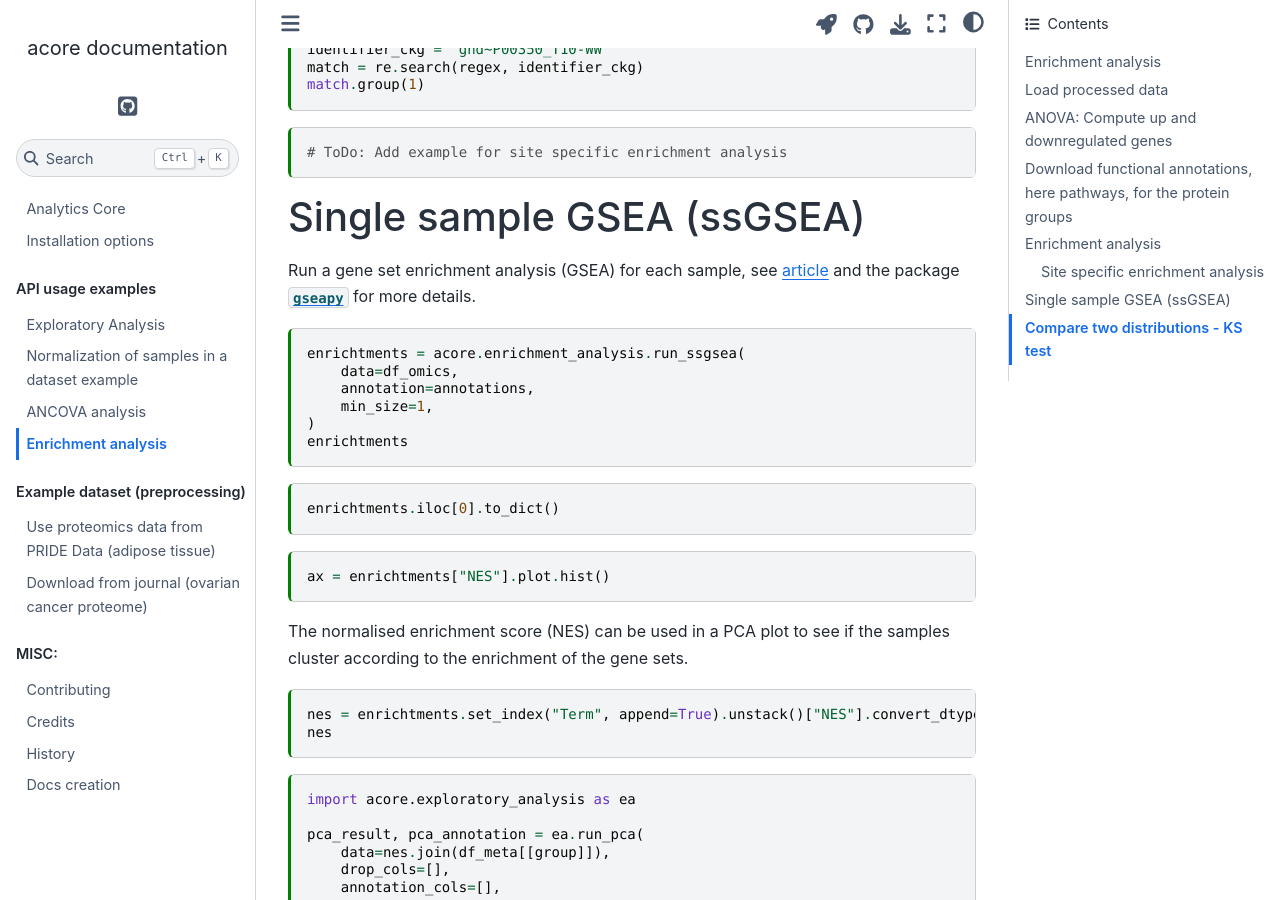
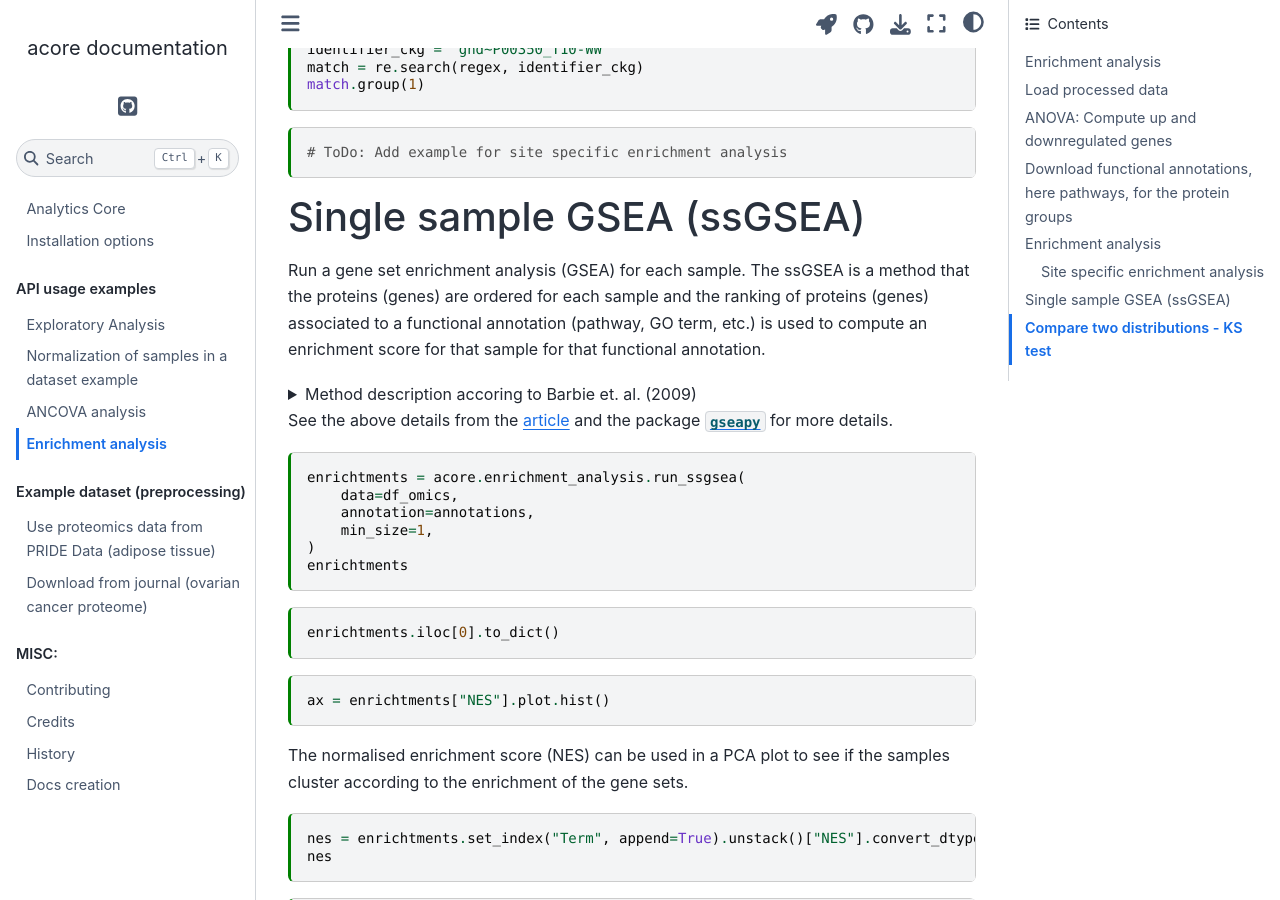
Before and after one commit to Multiomics-Analytics-Group/acore, a Sphinx documentation site: the page built from docs/api_examples/enrichment_analysis.ipynb, in a window 1280 px wide and 900 px high, scrolled down 4267 px. Built offline with Sphinx 7.4.7 and the Sphinx Book theme 1.1.4, drawn with Linux system fonts in a browser that asks for light colours; formulas are drawn with MathJax 3; pages that are not in the unit, such as notebooks, are missing from menus; the version number could not be read and is left out; comment, search, counter and statistics services are not loaded; some of the changed lines change nothing that is shown.

Commit message:
:memo: add method details to description (#32)
* :memo: add method details to description

* :bug: add math extensions (use a set of default ones)

* :bug: add missing symbols and try to replace non ASCII ones

* :bug: sync notebook...

* :bug: try to figure out what text is crashing

- deactivating execution for now

* :bug: test inline math in markdown on read the docs

* :bug: add other inline math and test simple equation

* :bug: does it need blank line around?

* :bug: test block writing

* :bug: try indentation level

* :bug: try math blog

* :bug: try to deactivate most extension, see if dollarmath is enough

* :bug: just use inline math...

* :bug: only use inline math, add back equations

* :bug: update equations (small typos)

* :art: execute notebooks again

```diff
--- a/docs/conf.py
+++ b/docs/conf.py
@@ -6,24 +6,29 @@
 # extensions coming with Sphinx (named 'sphinx.ext.*') or your custom
 # ones.
 extensions = [
-    "sphinx.ext.autosectionlabel",
+    # "sphinx.ext.autosectionlabel",
     "sphinx.ext.autodoc",
     "sphinx.ext.autodoc.typehints",
     "sphinx.ext.napoleon",
-    "sphinx.ext.doctest",
+    # "sphinx.ext.doctest",
     "sphinx.ext.intersphinx",
-    "sphinx.ext.autosummary",
-    "sphinx.ext.todo",
-    "sphinx.ext.mathjax",
-    "sphinx.ext.coverage",
-    "sphinx.ext.imgmath",
-    "sphinx.ext.ifconfig",
+    # "sphinx.ext.autosummary",
+    # "sphinx.ext.todo",
+    # "sphinx.ext.mathjax",
+    # "sphinx.ext.coverage",
+    # "sphinx.ext.imgmath",
+    # "sphinx.ext.ifconfig",
     "sphinx.ext.viewcode",
     "sphinx_new_tab_link",
     "myst_nb",
     "sphinx_copybutton",
 ]
 
+myst_enable_extensions = [
+    # "strikethrough",
+    "dollarmath",
+    # "amsmath",
+]
 
 # Add any paths that contain templates here, relative to this directory.
 templates_path = ["_templates"]
```
Also changed, not shown: docs/api_examples/enrichment_analysis.py (+54 -3 lines), docs/api_examples/enrichment_analysis.ipynb.
